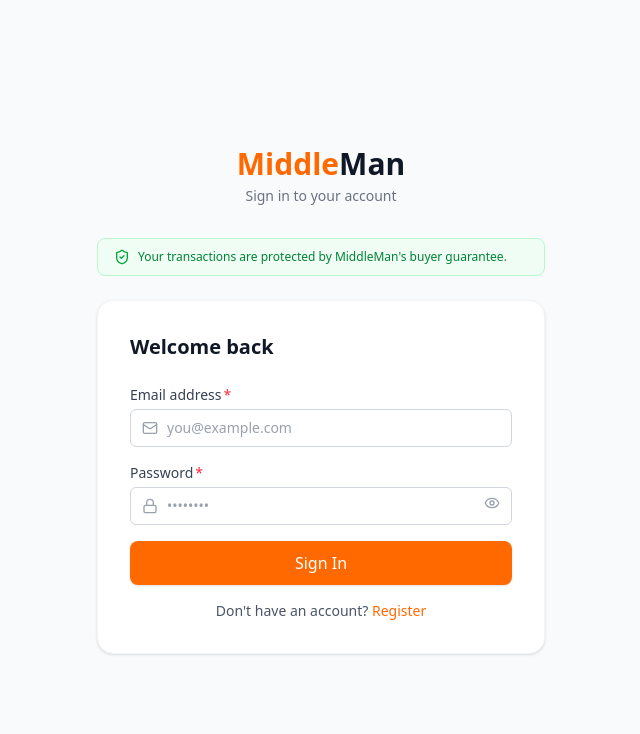
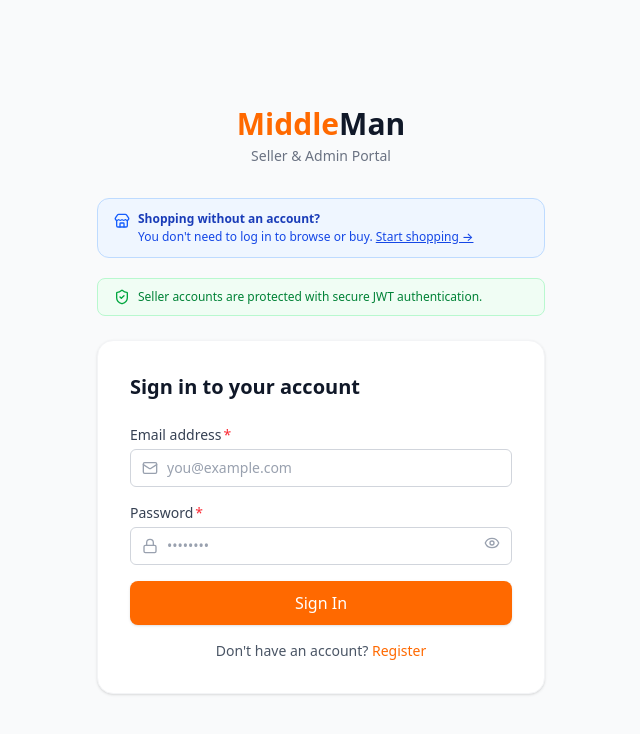
Before and after one commit to heur402/MIDDLEMAN-COMMERCER, a React (Vite) app in the folder client/: page /login in a window 1280 px wide. Shown: the top 734 px of the page, without its empty margins (319-959 px from the left). Built offline with nearby package versions, Linux system fonts and the light colour scheme; no server answers.

Commit message:
feat: update LoginPage to clarify sellers-only login with buyer shopping banner

```diff
--- a/client/src/pages/LoginPage.jsx
+++ b/client/src/pages/LoginPage.jsx
@@ -1,7 +1,7 @@
-import { Navigate } from 'react-router-dom'
+import { Navigate, Link } from 'react-router-dom'
 import { useAuth } from '../context/AuthContext'
 import LoginForm from '../components/auth/LoginForm'
-import { ShieldCheck } from 'lucide-react'
+import { Store, ShieldCheck } from 'lucide-react'
 
 export default function LoginPage() {
   const { isAuthenticated } = useAuth()
@@ -12,24 +12,38 @@
       <div className="w-full max-w-md">
         {/* Brand */}
         <div className="text-center mb-8">
-          <span className="text-3xl font-black">
-            <span className="text-orange-500">Middle</span>
-            <span className="text-gray-900">Man</span>
-          </span>
-          <p className="text-gray-500 text-sm mt-1">Sign in to your account</p>
+          <Link to="/">
+            <span className="text-3xl font-black">
+              <span className="text-orange-500">Middle</span>
+              <span className="text-gray-900">Man</span>
+            </span>
+          </Link>
+          <p className="text-gray-500 text-sm mt-1">Seller &amp; Admin Portal</p>
+        </div>
+
+        {/* Info banner — buyers don't need an account */}
+        <div className="bg-blue-50 border border-blue-200 rounded-xl px-4 py-3 mb-5 flex items-start gap-2">
+          <Store size={16} className="text-blue-600 shrink-0 mt-0.5" />
+          <div>
+            <p className="text-xs font-semibold text-blue-800">Shopping without an account?</p>
+            <p className="text-xs text-blue-700 mt-0.5">
+              You don't need to log in to browse or buy.{' '}
+              <Link to="/browse" className="underline font-medium">Start shopping →</Link>
+            </p>
+          </div>
         </div>
 
         {/* Trust signal */}
         <div className="flex items-center gap-2 bg-green-50 border border-green-200 rounded-lg px-4 py-2.5 mb-6">
           <ShieldCheck size={16} className="text-green-600 shrink-0" />
           <p className="text-xs text-green-700">
-            Your transactions are protected by MiddleMan's buyer guarantee.
+            Seller accounts are protected with secure JWT authentication.
           </p>
         </div>
 
         {/* Card */}
         <div className="bg-white rounded-2xl shadow-sm border border-gray-100 p-8">
-          <h1 className="text-xl font-bold text-gray-900 mb-6">Welcome back</h1>
+          <h1 className="text-xl font-bold text-gray-900 mb-6">Sign in to your account</h1>
           <LoginForm />
         </div>
       </div>
```
